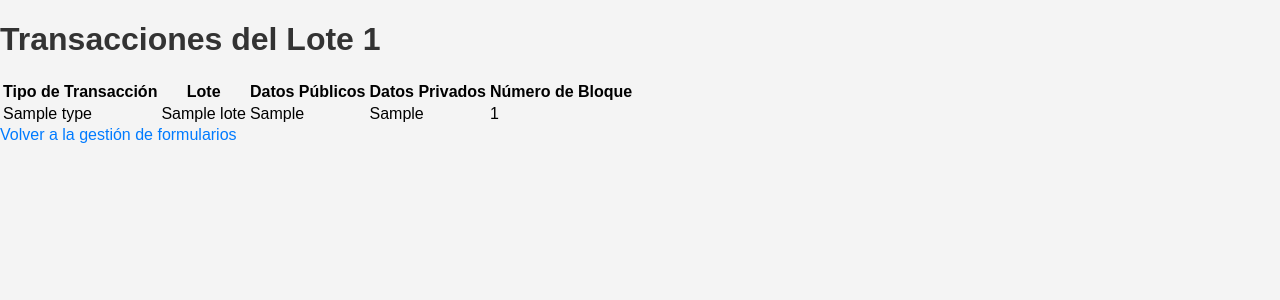
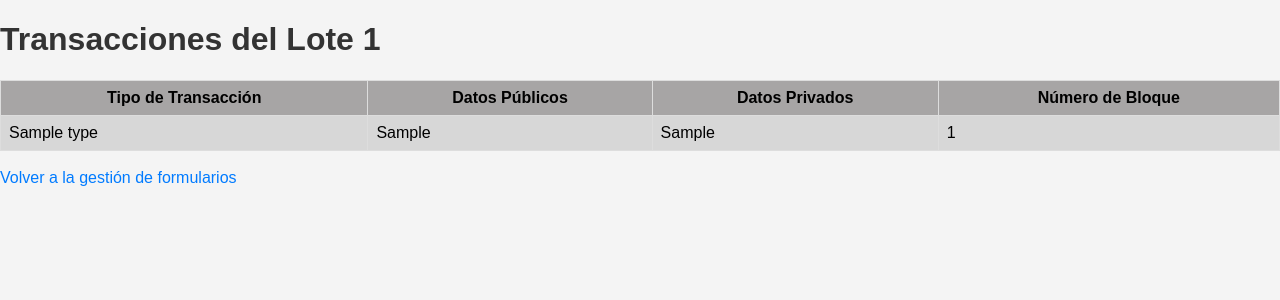
Before and after one commit to Tknika/Blockchain-FPEuskadi, a Flask app: template Garapena/Pilotoak/EtiketaAPP/templates/transacciones.html in a window 1280 px wide. Shown: the top 300 px of the page. Run offline with Flask 3, Linux system fonts and the light colour scheme; the template is opened without the code that fills it: most values are stand-ins (such as "Sample title", 1, 10 or a date in 2020); parts of the project's set-up code (start-up, migrations or seed data) failed here and were passed over.

Commit message:
Mostrar transacciones mejor en la tabla

```diff
--- a/Garapena/Pilotoak/EtiketaAPP/etiketa.py
+++ b/Garapena/Pilotoak/EtiketaAPP/etiketa.py
@@ -255,7 +255,7 @@ def show_all_transacions(lote_id):
         transactions = []
         for event in created_events:
             transactions.append({
-                'type': 'Created',
+                'type': 'Creado',
                 'lote': event['args']['lote'],
                 'publicData': event['args']['publicData'],
                 'privateData': event['args']['privateData'],
@@ -263,7 +263,7 @@ def show_all_transacions(lote_id):
             })
         for event in updated_events:
             transactions.append({
-                'type': 'Updated',
+                'type': 'Actualizado',
                 'lote': event['args']['lote'],
                 'publicData': event['args']['publicData'],
                 'privateData': event['args']['privateData'],
--- a/Garapena/Pilotoak/EtiketaAPP/templates/transacciones.html
+++ b/Garapena/Pilotoak/EtiketaAPP/templates/transacciones.html
@@ -9,31 +9,34 @@
 <body>
     <h1>Transacciones del Lote {{ lote_id }}</h1>
     {% if transactions %}
-        <table>
+        <div style="overflow-x: auto;">
+            <table style="border-collapse: collapse; width: 100%;">
                 <thead>
-                <tr>
-                    <th>Tipo de Transacción</th>
-                    <th>Lote</th>
-                    <th>Datos Públicos</th>
-                    <th>Datos Privados</th>
-                    <th>Número de Bloque</th>
+                    <tr style="background-color: #a7a5a5;">
+                        <th style="border: 1px solid #ddd; padding: 8px;">Tipo de Transacción</th>
+                        <th style="border: 1px solid #ddd; padding: 8px;">Datos Públicos</th>
+                        <th style="border: 1px solid #ddd; padding: 8px;">Datos Privados</th>
+                        <th style="border: 1px solid #ddd; padding: 8px;">Número de Bloque</th>
                     </tr>
                 </thead>
                 <tbody>
                     {% for transaction in transactions %}
-                    <tr>
-                        <td>{{ transaction.type }}</td>
-                        <td>{{ transaction.lote }}</td>
-                        <td>{{ transaction.publicData }}</td>
-                        <td>{{ transaction.privateData }}</td>
-                        <td>{{ transaction.blockNumber }}</td>
+                        <tr style="background-color: {% if loop.index % 2 == 0 %}#ffffff{% else %}#d7d7d7{% endif %};">
+                            <td style="border: 1px solid #ddd; padding: 8px;">{{ transaction.type }}</td>
+                            <td style="border: 1px solid #ddd; padding: 8px;">{{ transaction.publicData }}</td>
+                            <td style="border: 1px solid #ddd; padding: 8px; max-width: 200px; overflow: hidden; text-overflow: ellipsis; white-space: nowrap;" title="{{ transaction.privateData }}">
+                                {{ transaction.privateData }}
+                            </td>
+                            <td style="border: 1px solid #ddd; padding: 8px;">{{ transaction.blockNumber }}</td>
                         </tr>
                     {% endfor %}
                 </tbody>
             </table>
+        </div>
     {% else %}
         <p>No se encontraron transacciones para este lote.</p>
     {% endif %}
+    <br>
     <a href="{{ url_for('manage_forms') }}">Volver a la gestión de formularios</a>
 </body>
 </html>
```
Lines whose indentation alone changed are shown as unchanged.
